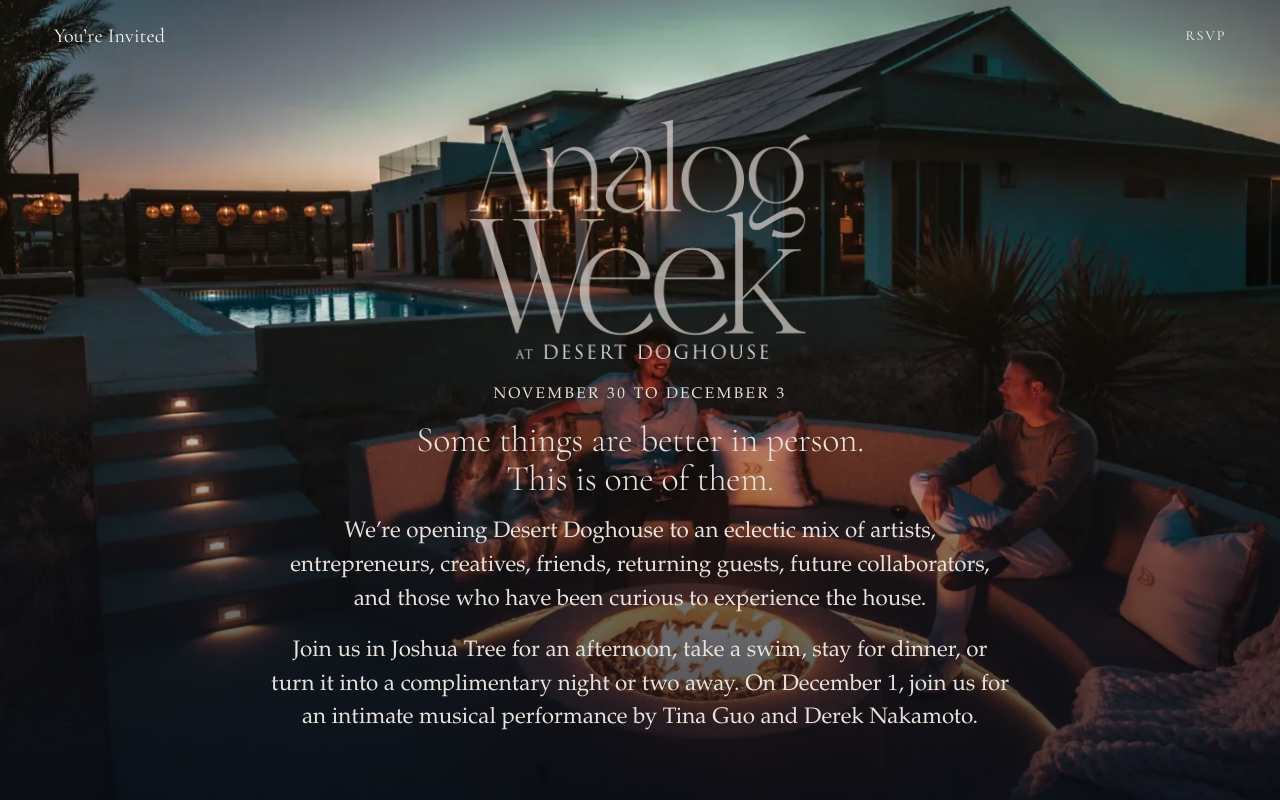
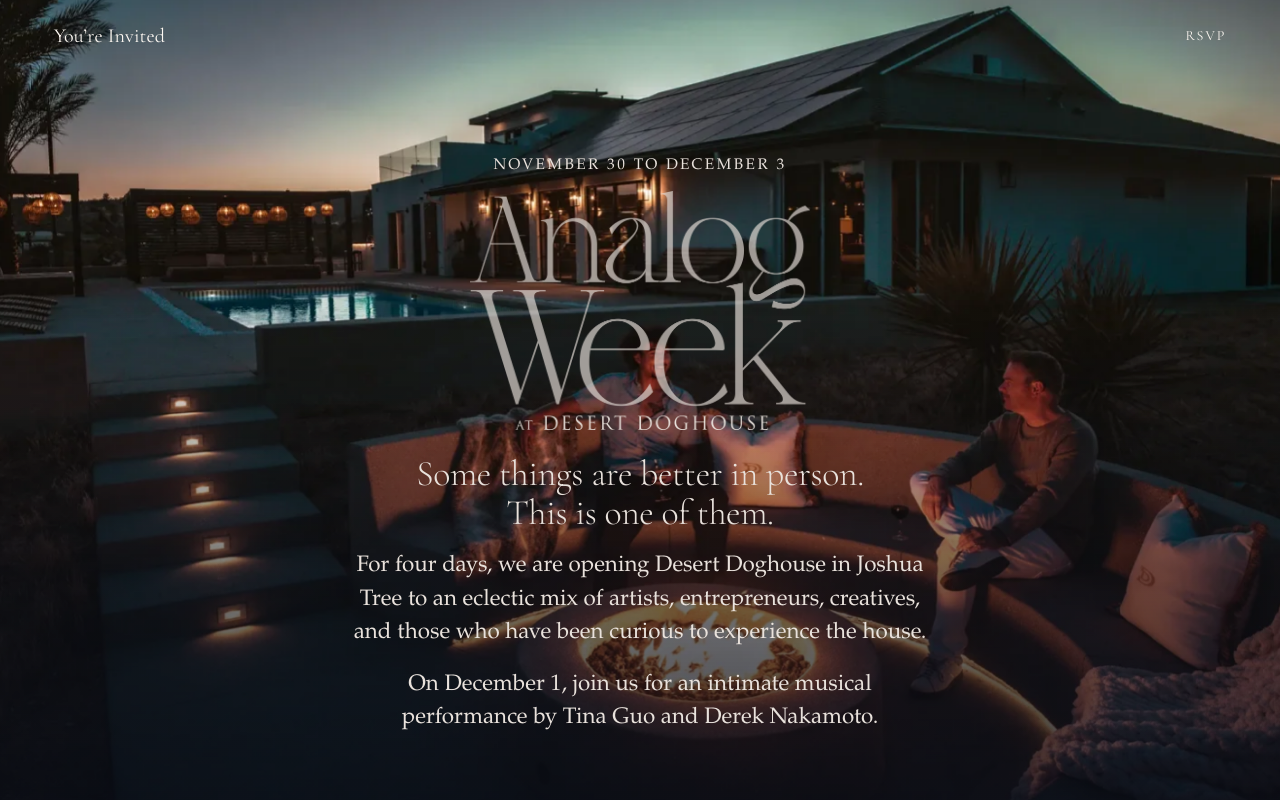
Before and after one commit to YVArtists/analog-week, a plain HTML site: page index.html in a window 1280 px wide. Shown: the top 800 px of the page. Drawn offline with nearby package versions, Linux system fonts and the light colour scheme; a web font is replaced by a local one.

Commit message:
Hero: dates as eyebrow above logo, shorter intro
Co-Authored-By: Claude Opus 5.5 <noreply@anthropic.com>
Claude-Session: https://claude.ai/code/session_014mDeKGDrPxT8mcXY9xnYb8

```diff
--- a/index.html
+++ b/index.html
@@ -112,7 +112,7 @@ a { color: inherit; text-underline-offset: 0.18em; text-decoration-thickness: 0.
 .hero-copy { color: #e9e2dc; text-align: center; margin-inline: auto; display: flex; flex-direction: column; align-items: center; }
 .hero-copy .tagline, .hero-copy .lede { margin-inline: auto; }
 .hero-copy .h-display.wordmark { margin-bottom: clamp(18px, 3vh, 36px) !important; }
-.hero-copy .h-date { font-weight: 500; font-size: clamp(.95rem, 1.2vw, 1.15rem); letter-spacing: .16em; text-transform: uppercase; color: #e9e2dc; margin-bottom: .9rem; }
+.hero-copy .h-date { margin-top: 0; font-weight: 500; font-size: clamp(.95rem, 1.2vw, 1.15rem); letter-spacing: .16em; text-transform: uppercase; color: #e9e2dc; margin-bottom: .9rem; }
 .hero-copy .lede + .lede { margin-top: .8em; }
 .hero-copy .label { color: #e9e2dc; margin-bottom: 1.1rem; }
 .hero-copy .h-display.wordmark { font-size: 0; line-height: 0; margin-bottom: 1.2rem; }
@@ -120,7 +120,7 @@ a { color: inherit; text-underline-offset: 0.18em; text-decoration-thickness: 0.
 .hero-copy .h-display { margin-bottom: 1rem; font-size: clamp(3rem, 9vw, 8.2rem); line-height: 0.92; }
 .h-display .at { display: block; margin-top: 0.7em; font-size: clamp(0.9rem, 1.5vw, 1.35rem); letter-spacing: 0.16em; text-transform: uppercase; line-height: 1.3; }
 .hero-copy .tagline { font-family: var(--f-display); font-weight: 300; font-size: clamp(1.5rem, 2.8vw, 2.5rem); line-height: 1.1; letter-spacing: -0.01em; margin-bottom: 1.1rem; max-width: 20em; color: #e9e2dc; }
-.hero-copy .lede { max-width: 33em; font-size: clamp(1.15rem, 0.5vw + 1rem, 1.4rem); color: #e9e2dc; }
+.hero-copy .lede { text-wrap: balance; max-width: 33em; font-size: clamp(1.15rem, 0.5vw + 1rem, 1.4rem); color: #e9e2dc; }
 
 .invite { /* reduced-motion and no-motion default: a quiet line above the eyebrow */
   font-family: var(--f-display); font-weight: 300; font-size: clamp(1.4rem, 2.4vw, 2rem); margin-bottom: 0.9rem; color: var(--ember-lt);
@@ -138,7 +138,7 @@ a { color: inherit; text-underline-offset: 0.18em; text-decoration-thickness: 0.
   .hero-copy > *:not(.invite) { animation: arrive 1100ms var(--ease-expo) both; }
   .hero-copy .label { animation-delay: 2.7s; }
   .hero-copy .h-display { animation-delay: 2.82s; }
-  .hero-copy .h-date { animation-delay: 2.9s; }
+  .hero-copy .h-date { animation-delay: 2.7s; }
   .hero-copy .tagline { animation-delay: 2.96s; }
   .hero-copy .lede { animation-delay: 3.1s; }
   .hero::after { animation: scrim 2.6s ease-out both; }
@@ -507,11 +507,11 @@ a { color: inherit; text-underline-offset: 0.18em; text-decoration-thickness: 0.
     </div>
     <div class="hero-copy">
       <p class="invite" id="invite"><span>You’re invited</span></p>
+      <p class="h-date">November 30 to December 3</p>
       <h1 class="h-display wordmark" id="h1"><img src="img/analog-week-logo-stacked.png" width="1400" height="982" alt="Analog Week at Desert Doghouse"></h1>
-      <p class="h-date">November 30 to December 3</p>
       <p class="tagline">Some things are better in person.<br>This is one of them.</p>
-      <p class="lede">We’re opening Desert Doghouse to an eclectic mix of artists, entrepreneurs, creatives, friends, returning guests, future collaborators, and those who have been curious to experience the house.</p>
-      <p class="lede">Join us in Joshua Tree for an afternoon, take a swim, stay for dinner, or turn it into a complimentary night or two away. On December 1, join us for an intimate musical performance by Tina Guo and Derek Nakamoto.</p>
+      <p class="lede">For four days, we are opening Desert Doghouse in Joshua Tree to an eclectic mix of artists, entrepreneurs, creatives, and those who have been curious to experience the house.</p>
+      <p class="lede">On December 1, join us for an intimate musical performance by Tina Guo and Derek Nakamoto.</p>
     </div>
   </section>
 
```
